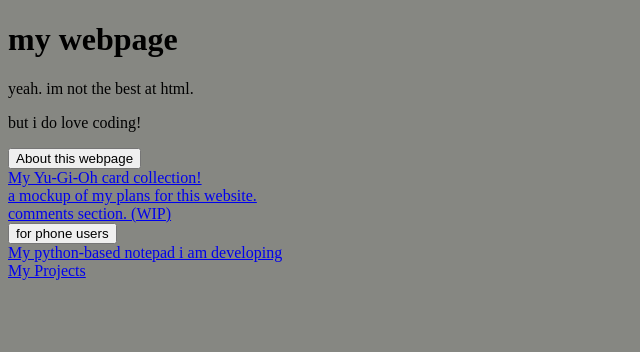
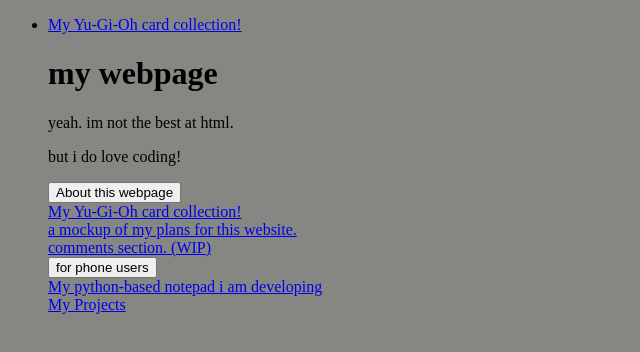
Before and after one commit to hexKitsune/FwooshHub.github.io, a plain HTML site: page index.html in a window 1280 px wide. Shown: the whole page, without its empty margins (0-640 px from the left). Drawn offline with Linux system fonts and the light colour scheme.

Commit message:
Update index.html

```diff
--- a/index.html
+++ b/index.html
@@ -1,6 +1,10 @@
 <!DOCTYPE html>
 <html>
   <head>
+
+    <ul>
+      <li><a href="cards.html">My Yu-Gi-Oh card collection!</a><br></li>
+
     <link rel="stylesheet" href="index.css" type="text/css">
     <link rel="shortcut icon" type="image/png" href="/logo.ico"/>
     <title>main page</title>
```
